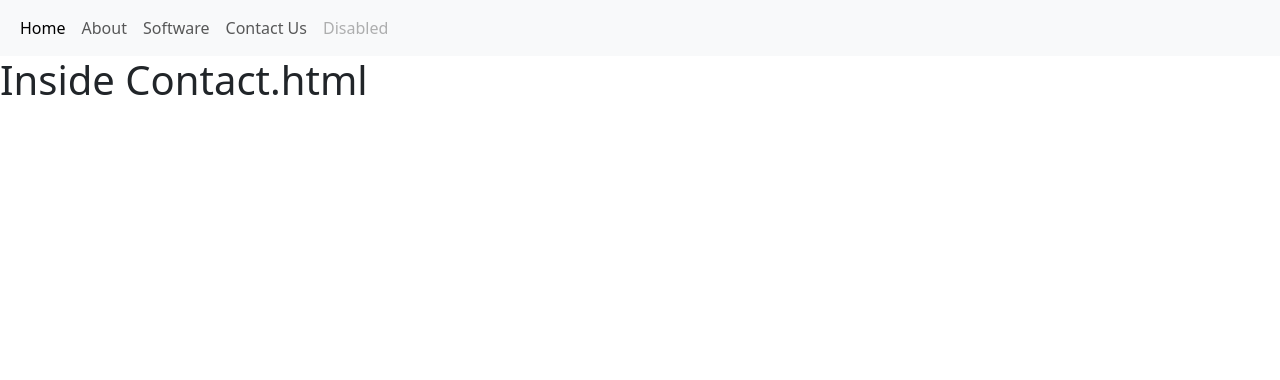
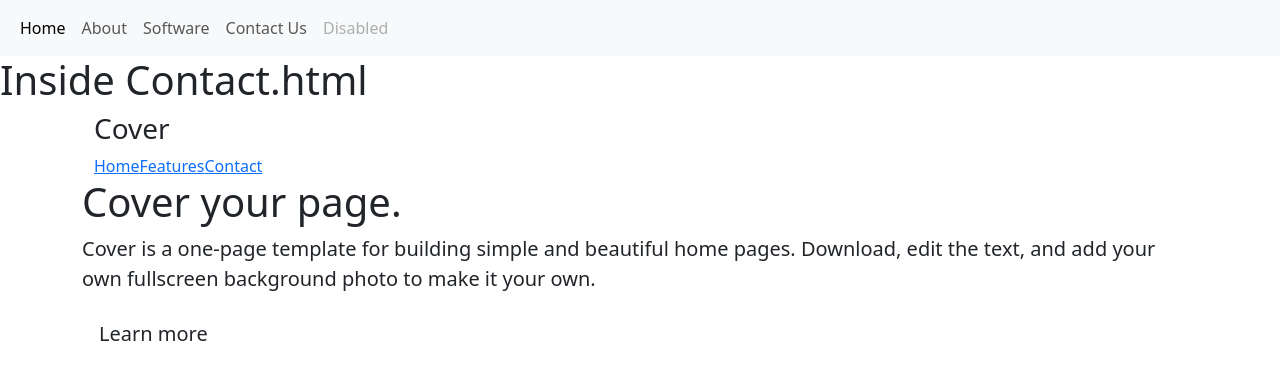
Before and after one commit to souramam1/Laser-Tag, a Django app: page /welcome_page/contact/ in a window 1280 px wide. Shown: the top 380 px of the page. Run offline with Django 3.2, Linux system fonts and the light colour scheme.

Commit message:
Update contact.html

```diff
--- a/templates/welcome_page/contact.html
+++ b/templates/welcome_page/contact.html
@@ -3,5 +3,37 @@
 {% block content %}
 
 <h1>Inside Contact.html</h1>
+<div class="site-wrapper">
+
+    <div class="site-wrapper-inner">
+
+      <div class="container">
+
+        <div class="masthead clearfix">
+          <div class="container inner">
+            <h3 class="masthead-brand">Cover</h3>
+            <nav>
+              <ul class="nav masthead-nav">
+                <li class="active"><a href="#">Home</a></li>
+                <li><a href="#">Features</a></li>
+                <li><a href="#">Contact</a></li>
+              </ul>
+            </nav>
+          </div>
+        </div>
+
+        <div class="inner cover">
+          <h1 class="cover-heading">Cover your page.</h1>
+          <p class="lead">Cover is a one-page template for building simple and beautiful home pages. Download, edit the text, and add your own fullscreen background photo to make it your own.</p>
+          <p class="lead">
+            <a href="#" class="btn btn-lg btn-default">Learn more</a>
+          </p>
+        </div>
+
+      </div>
+
+    </div>
+
+  </div>
 
 {% endblock content %}
```
